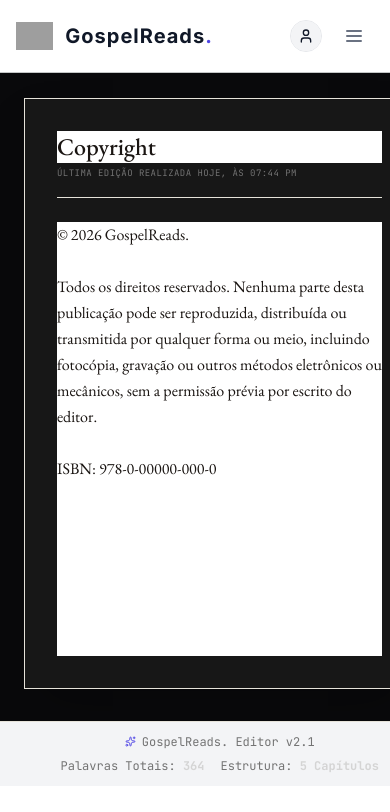
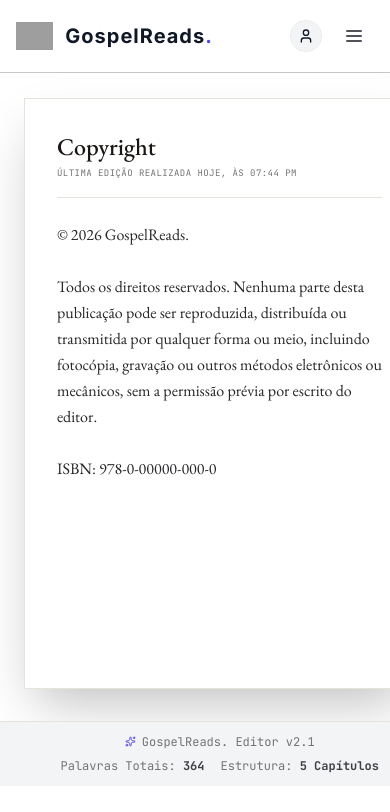
Before and after one commit to danub-io/editora, a Next.js app in the folder web/: page /dash in a window 390 px wide. Shown: the top 812 px of the page. Built offline with nearby package versions, Linux system fonts and the light colour scheme; grey boxes are pictures that could not be loaded.

Commit message:
style: apply editor exceptions from design.md to Editor.tsx component

```diff
--- a/web/src/app/globals.css
+++ b/web/src/app/globals.css
@@ -590,19 +590,49 @@ html.light {
 }
 
 html.light body,
-html.light main {
+html.light main,
+html.light .bg-\[\#09090b\],
+html.light .bg-neutral-950,
+html.light .bg-neutral-900 {
   background-color: #ffffff !important;
   color: #1a1512 !important;
 }
 
 /* Soft secondary backgrounds for highlights and specific cards */
+html.light .bg-neutral-900\/60,
+html.light .bg-neutral-950\/40,
 html.light .bg-neutral-950\/20,
-html.light .bg-neutral-950\/40,
+html.light .bg-neutral-900\/20,
+html.light .bg-neutral-950\/60,
 html.light .bg-\[\#0c0c0e\] {
   background-color: #f3f4f6 !important;
 }
 
+/* Soft grey backgrounds for neutral components */
+html.light .bg-neutral-800,
+html.light .bg-neutral-850,
+html.light .bg-neutral-750 {
+  background-color: #e5e7eb !important;
+}
 
+/* Text overrides for light mode */
+html.light .text-neutral-100 {
+  color: #1a1512 !important;
+}
+html.light .text-neutral-200 {
+  color: #27272a !important;
+}
+html.light .text-neutral-300 {
+  color: #3f3f46 !important;
+}
+html.light .text-neutral-400,
+html.light .text-zinc-400,
+html.light .text-gray-400 {
+  color: #71717a !important;
+}
+html.light .text-gray-500 {
+  color: #52525b !important;
+}
 
 /* Border overrides - soft warm border tones */
 html.light .border-neutral-900,
@@ -620,9 +650,9 @@ html.light hr {
 html.light input,
 html.light textarea,
 html.light select {
-  background-color: #ffffff;
-  color: #1a1512;
-  border-color: #d7d4ca;
+  background-color: #ffffff !important;
+  color: #1a1512 !important;
+  border-color: #d7d4ca !important;
 }
 
 html.light input:focus,
--- a/web/src/components/editor/Editor.tsx
+++ b/web/src/components/editor/Editor.tsx
@@ -97,7 +97,7 @@ export function Editor({ chapterId }: { chapterId: string }) {
     },
     editorProps: {
       attributes: {
-        class: "focus:outline-none",
+        class: "focus:outline-none font-serif text-lg md:text-xl leading-relaxed text-gray-800 dark:text-zinc-200 min-h-[400px]",
       },
     },
   });
@@ -128,7 +128,7 @@ export function Editor({ chapterId }: { chapterId: string }) {
   if (!editor) return null;
 
   return (
-    <div className="flex flex-col h-full bg-background">
+    <div className="flex flex-col h-full bg-[#fbf9f5] dark:bg-[#09090b] transition-colors duration-150">
       <FindReplaceBar open={findBarOpen} onClose={() => setFindBarOpen(false)} />
       <SelectionToolbar editor={editor} focusMode={focusMode} />
 
@@ -136,7 +136,7 @@ export function Editor({ chapterId }: { chapterId: string }) {
       {focusMode && (
         <button
           onClick={toggleFocusMode}
-          className="fixed top-4 right-4 z-50 p-2 bg-background/80 backdrop-blur-sm text-on-surface-variant hover:text-on-surface hover:bg-surface-container-high transition-colors"
+          className="fixed top-4 right-4 z-50 p-2 rounded-lg bg-white/80 dark:bg-zinc-900/80 backdrop-blur-sm border border-gray-200 dark:border-zinc-800 text-gray-500 dark:text-zinc-400 hover:text-gray-900 dark:hover:text-zinc-100 transition-colors cursor-pointer"
           title="Sair do modo foco"
           aria-label="Sair do modo foco"
         >
@@ -144,9 +144,13 @@ export function Editor({ chapterId }: { chapterId: string }) {
         </button>
       )}
 
-      <div className={cn("flex-1 overflow-y-auto px-6 md:px-8 flex justify-center", focusMode ? "pb-32 pt-20 lg:pt-32" : "pb-32 pt-16")}>
-        <div className={cn("w-full", focusMode ? "max-w-2xl" : "max-w-3xl")}>
-
+      <div className={cn("flex-1 overflow-y-auto px-4 sm:px-6 md:px-8 flex justify-center", focusMode ? "pb-32 pt-20 lg:pt-32" : "pb-32 pt-16")}>
+        <div
+          className={cn(
+            "w-full transition-all duration-300 bg-white dark:bg-[#121214] border border-gray-200 dark:border-zinc-800 rounded-lg p-6 sm:p-10 md:p-16 shadow-sm",
+            focusMode ? "max-w-2xl" : "max-w-3xl"
+          )}
+        >
           <article>
             {isEditingTitle ? (
               <input
@@ -157,8 +161,8 @@ export function Editor({ chapterId }: { chapterId: string }) {
                 onBlur={handleSaveTitle}
                 onKeyDown={handleTitleKeyDown}
                 className={cn(
-                "w-full bg-transparent font-serif text-3xl outline-none pb-0.5",
-                focusMode ? "mb-8 text-center" : "mb-4"
+                  "w-full bg-transparent font-serif text-3xl font-bold text-gray-900 dark:text-zinc-100 outline-none pb-0.5 border-b border-indigo-500",
+                  focusMode ? "mb-8 text-center" : "mb-6"
                 )}
                 autoFocus
               />
@@ -166,15 +170,15 @@ export function Editor({ chapterId }: { chapterId: string }) {
               <h1
                 onClick={() => setIsEditingTitle(true)}
                 className={cn(
-                "font-serif text-3xl outline-none cursor-pointer hover:text-primary/80 transition-colors",
-                focusMode ? "mb-8 text-center" : "mb-4"
+                  "font-serif text-3xl font-bold text-gray-900 dark:text-zinc-100 outline-none cursor-pointer hover:text-indigo-500 dark:hover:text-indigo-400 transition-colors",
+                  focusMode ? "mb-8 text-center" : "mb-6"
                 )}
                 title="Clique para editar o título"
               >
                 {chapter?.title || "Sem Título"}
               </h1>
             )}
-          <div className={cn("outline-none", focusMode ? "text-foreground/85 space-y-4 leading-relaxed" : "text-foreground")}>
+            <div className={cn("outline-none font-serif text-lg leading-relaxed text-gray-800 dark:text-zinc-200")}>
               <EditorContent editor={editor} />
             </div>
           </article>
--- a/web/src/components/gospelreads/LandingView.tsx
+++ b/web/src/components/gospelreads/LandingView.tsx
@@ -96,7 +96,7 @@ export default function LandingView({
         <div className="mx-auto max-w-screen-xl px-4 md:px-8">
           {/* text - start */}
           <div className="mb-10 md:mb-16 text-center">
-            <h2 className="mb-4 text-center text-2xl font-bold text-gray-805 md:mb-6 lg:text-3xl uppercase tracking-tight">
+            <h2 className="mb-4 text-center text-2xl font-bold text-gray-900 dark:text-zinc-100 md:mb-6 lg:text-3xl uppercase tracking-tight">
               Our competitive advantage
             </h2>
             <p className="mx-auto max-w-screen-md text-center text-gray-500 dark:text-zinc-400 md:text-lg">
@@ -114,7 +114,7 @@ export default function LandingView({
               <div className="bg-indigo-50 dark:bg-indigo-950/30 p-3 rounded-lg w-fit border border-indigo-100 dark:border-indigo-900/40 mb-4 text-indigo-500 dark:text-indigo-400">
                 <Edit3 size={24} className="group-hover:scale-110 transition-transform" />
               </div>
-              <h3 className="mb-2 text-lg font-semibold text-gray-805 md:text-xl">Editor de Escrita Professional</h3>
+              <h3 className="mb-2 text-lg font-semibold text-gray-900 dark:text-zinc-100 md:text-xl">Editor de Escrita Professional</h3>
               <p className="mb-4 text-gray-500 dark:text-zinc-400 text-sm leading-relaxed">
                 Um ambiente sem distrações criado especificamente para escrita de fôlego com metas diárias.
               </p>
@@ -134,7 +134,7 @@ export default function LandingView({
               <div className="bg-indigo-50 dark:bg-indigo-950/30 p-3 rounded-lg w-fit border border-indigo-100 dark:border-indigo-900/40 mb-4 text-indigo-500 dark:text-indigo-400">
                 <FileText size={24} className="group-hover:scale-110 transition-transform" />
               </div>
-              <h3 className="mb-2 text-lg font-semibold text-gray-805 md:text-xl">Exportação para PDF e EPUB</h3>
+              <h3 className="mb-2 text-lg font-semibold text-gray-900 dark:text-zinc-100 md:text-xl">Exportação para PDF e EPUB</h3>
               <p className="mb-4 text-gray-500 dark:text-zinc-400 text-sm leading-relaxed">
                 Gere PDFs prontos para impressão e EPUBs perfeitos com um único clique do diagramador.
               </p>
@@ -154,7 +154,7 @@ export default function LandingView({
               <div className="bg-indigo-50 dark:bg-indigo-950/30 p-3 rounded-lg w-fit border border-indigo-100 dark:border-indigo-900/40 mb-4 text-indigo-500 dark:text-indigo-400">
                 <User size={24} className="group-hover:scale-110 transition-transform" />
               </div>
-              <h3 className="mb-2 text-lg font-semibold text-gray-805 md:text-xl">Perfil do Autor</h3>
+              <h3 className="mb-2 text-lg font-semibold text-gray-900 dark:text-zinc-100 md:text-xl">Perfil do Autor</h3>
               <p className="mb-4 text-gray-500 dark:text-zinc-400 text-sm leading-relaxed">
                 Construa seu público com uma página de portfólio de autor bonita, elegante e personalizável.
               </p>
@@ -174,7 +174,7 @@ export default function LandingView({
               <div className="bg-indigo-50 dark:bg-indigo-950/30 p-3 rounded-lg w-fit border border-indigo-100 dark:border-indigo-900/40 mb-4 text-indigo-500 dark:text-indigo-400">
                 <Store size={24} className="group-hover:scale-110 transition-transform" />
               </div>
-              <h3 className="mb-2 text-lg font-semibold text-gray-805 md:text-xl">Marketplace Integrado</h3>
+              <h3 className="mb-2 text-lg font-semibold text-gray-900 dark:text-zinc-100 md:text-xl">Marketplace Integrado</h3>
               <p className="mb-4 text-gray-500 dark:text-zinc-400 text-sm leading-relaxed">
                 Venda diretamente aos leitores e mantenha royalties mais altos sem intermediários exploradores.
               </p>
@@ -194,7 +194,7 @@ export default function LandingView({
               <div className="bg-indigo-50 dark:bg-indigo-950/30 p-3 rounded-lg w-fit border border-indigo-100 dark:border-indigo-900/40 mb-4 text-indigo-500 dark:text-indigo-400">
                 <Layers size={24} className="group-hover:scale-110 transition-transform" />
               </div>
-              <h3 className="mb-2 text-lg font-semibold text-gray-805 md:text-xl">Ferramentas de Estrutura</h3>
+              <h3 className="mb-2 text-lg font-semibold text-gray-900 dark:text-zinc-100 md:text-xl">Ferramentas de Estrutura</h3>
               <p className="mb-4 text-gray-500 dark:text-zinc-400 text-sm leading-relaxed">
                 Organize facilmente capítulos, seções e prefácios arrastando e soltando na barra lateral.
               </p>
@@ -214,7 +214,7 @@ export default function LandingView({
               <div className="bg-indigo-50 dark:bg-indigo-950/30 p-3 rounded-lg w-fit border border-indigo-100 dark:border-indigo-900/40 mb-4 text-indigo-500 dark:text-indigo-400">
                 <RefreshCw size={24} className="group-hover:scale-110 transition-transform" />
               </div>
-              <h3 className="mb-2 text-lg font-semibold text-gray-805 md:text-xl">Salvamento Automático</h3>
+              <h3 className="mb-2 text-lg font-semibold text-gray-900 dark:text-zinc-100 md:text-xl">Salvamento Automático</h3>
               <p className="mb-4 text-gray-500 dark:text-zinc-400 text-sm leading-relaxed">
                 Seu trabalho é sempre salvo e sincronizado localmente em tempo real enquanto você digita.
               </p>
```
Lines whose indentation alone changed are shown as unchanged.
